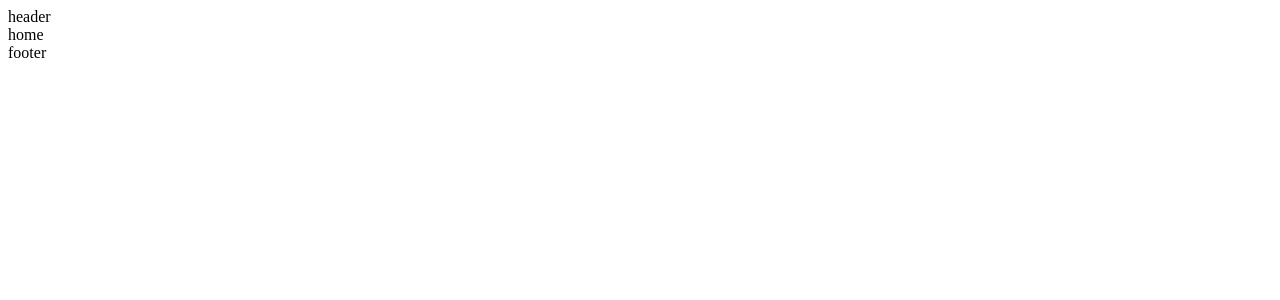
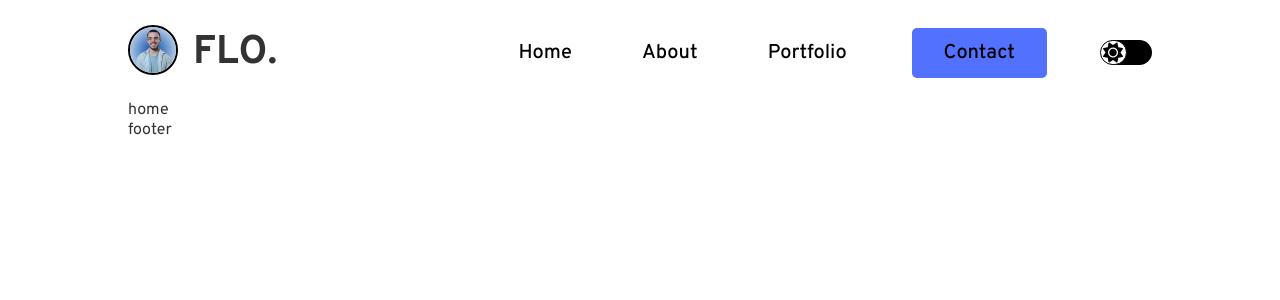
Before and after one commit to FlorianMartinCode/PortfolioV4, a React (Create React App) app: page / in a window 1280 px wide. Shown: the top 300 px of the page. Built offline with nearby package versions, Linux system fonts and the light colour scheme.

Commit message:
Add header + responsive, thème

```diff
--- a/package.json
+++ b/package.json
@@ -3,12 +3,17 @@
   "version": "0.1.0",
   "private": true,
   "dependencies": {
+    "@fortawesome/fontawesome-free": "^6.5.1",
+    "@fortawesome/fontawesome-svg-core": "^6.5.1",
+    "@fortawesome/free-solid-svg-icons": "^6.5.1",
+    "@fortawesome/react-fontawesome": "^0.2.0",
     "@testing-library/jest-dom": "^5.17.0",
     "@testing-library/react": "^13.4.0",
     "@testing-library/user-event": "^13.5.0",
     "ajv": "^8.12.0",
     "react": "^18.2.0",
     "react-dom": "^18.2.0",
+    "react-icons": "^4.12.0",
     "react-router-dom": "^6.21.0",
     "react-scripts": "5.0.1",
     "web-vitals": "^2.1.4"
--- /dev/null
+++ b/src/abstracts/colors/colors.scss
@@ -0,0 +1,3 @@
+$primary-color: #5271ff;
+$secondary-color: #2ecc71;
+$text-color: #333;
--- /dev/null
+++ b/src/base/typographies/typographies.scss
@@ -0,0 +1,27 @@
+@import url('https://fonts.googleapis.com/css2?family=Overpass:wght@300;400;500;600;700;800;900&display=swap');
+
+body{
+    font-family: 'Overpass', sans-serif;
+}
+
+h1 {
+    font-size: 2.5em;
+}
+
+h2 {
+    font-size: 1.8em;
+}
+
+h3 {
+    font-size: 1.6em;
+}
+
+a {
+    text-decoration: none;
+}
+
+@media screen and (max-width: 1024px) {
+    h1 {
+        font-size: 2em;
+    }
+}
--- a/src/components/header/header.jsx
+++ b/src/components/header/header.jsx
@@ -1,11 +1,55 @@
-import React from 'react'
+import React, { useState } from 'react';
+import { NavLink } from 'react-router-dom';
+import { useTheme } from '../../theme/theme';
+import '../../theme/theme.scss';
+import Me from '../../assets/me.png';
 
-function header() {
+function Header() {
+  const { darkTheme, toggleTheme } = useTheme();
+  const [menuOpen, setMenuOpen] = useState(false);
+
+  const handleToggleMenu = () => {
+    setMenuOpen(!menuOpen);
+  };
+
   return (
     <header>
-        header
+      <div className="me">
+        <img src={Me} alt="Photographie de Florian" />
+        <h1>Flo.</h1>
+      </div>
+      <nav className={`nav ${menuOpen ? 'open' : ''}`}>
+        <div className="nav-links">
+          <NavLink to="/" onClick={() => setMenuOpen(false)}>
+            Home
+          </NavLink>
+          <NavLink to="/about" onClick={() => setMenuOpen(false)}>
+            About
+          </NavLink>
+          <NavLink to="/portfolio" onClick={() => setMenuOpen(false)}>
+            Portfolio
+          </NavLink>
+          <NavLink className="nav-contact" to="/contact" onClick={() => setMenuOpen(false)}>
+            Contact
+          </NavLink>
+          <label className="theme-switch">
+            <input
+              name="checkbox"
+              type="checkbox"
+              onChange={toggleTheme}
+              checked={darkTheme}
+            />
+            <span className="toggle">
+              <i className={`fas ${darkTheme ? 'fa-moon' : 'fa-sun'}`}></i>
+            </span>
+          </label>
+        </div>
+        <div className="nav-toggle" onClick={handleToggleMenu}>
+          <i className={`fas ${menuOpen ? 'fa-times' : 'fa-bars'}`}></i>
+        </div>
+      </nav>
     </header>
-  )
+  );
 }
 
-export default header
+export default Header;
--- a/src/components/header/header.scss
+++ b/src/components/header/header.scss
@@ -0,0 +1,197 @@
+@import '../../abstracts/colors/colors.scss';
+
+header {
+    width: 100%;
+    height: 100px;
+    display: flex;
+    justify-content: space-between;
+    align-items: center;
+
+    .me {
+        display: flex;
+        flex-direction: row;
+        align-items: center;
+
+        img {
+            width: 50px;
+            height: 50px;
+            border-radius: 50%;
+            margin-right: 15px;
+        }
+
+        h1 {
+            margin-top: 5px;
+            text-transform: uppercase;
+        }
+    }
+
+    .nav {
+        height: 100%;
+        display: flex;
+        align-items: center;
+
+        .nav-toggle {
+            display: none;
+        }
+
+        .nav-links {
+            display: flex;
+            align-items: center;
+            margin-top: 5px;
+
+            a {
+                font-size: 20px;
+                font-weight: 500;
+                padding: 5px;
+                margin: 0 30px;
+            }
+
+            .nav-contact {
+                background-color: $primary-color;
+                border: $primary-color 2px solid;
+                border-radius: 5px;
+                transition: background-color 0.3s ease;
+                background-image: linear-gradient(to bottom, transparent 0%, transparent 100%);
+                padding: 10px 30px;
+
+                &:hover {
+                    background-color: transparent;
+                }
+            }
+        }
+
+        .theme-switch {
+            position: relative;
+            display: inline-block;
+            width: 50px;
+            height: 24.5px;
+            border: none;
+            background-color: transparent;
+            cursor: pointer;
+            font-size: 25px;
+            margin-left: 25px;
+
+            input {
+                display: none;
+            }
+
+            input:checked + .toggle {
+                background-color: #209cee;
+
+                &::before {
+                    transform: translateX(25px);
+                }
+            }
+
+            .toggle {
+                position: absolute;
+                cursor: pointer;
+                top: 0;
+                left: 0;
+                right: 0;
+                bottom: 0;
+                background-color: #000;
+                transition: .4s;
+                border-radius: 34px;
+
+                &::before {
+                    position: absolute;
+                    content: "";
+                    width: 25px;
+                    height: 23px;
+                    left: -2px;
+                    top: 0;
+                    background-color: #fff;
+                    transition: 0.4s;
+                    border-radius: 50px;
+                    border: #000 1px solid;
+                }
+
+                i {
+                    position: absolute;
+                    top: 50%;
+                    transform: translateY(-50%);
+                    font-size: 20px;
+                    transition: 0.4s;
+                    color: #000;
+                }
+
+                i.fa-sun,
+                i.fa-moon {
+                    width: 20px;
+                    text-align: center;
+                }
+
+                i.fa-sun {
+                    left: 1px;
+                    opacity: 1;
+                }
+
+                i.fa-moon {
+                    left: calc(100% - 20px - 2px);
+                    opacity: 1;
+                }
+            }
+        }
+    }
+
+    @media screen and (max-width: 1024px) {
+        .nav {
+            display: flex;
+            flex-direction: row-reverse;
+            .nav-links {
+            display: none;
+            flex-direction: column;
+            position: absolute;
+            top: 100px;
+            right: 10px;
+            box-shadow: 0 4px 6px rgba(0, 0, 0, 0.1);
+            width: 30%;
+
+            a {
+                padding: 10px;
+                margin: 0;
+                width: 100%;
+                text-align: right;
+                white-space: nowrap;
+                overflow: hidden;
+              }
+
+                .nav-contact {
+                    padding: 10px 15px;
+                }
+
+                .theme-switch {
+                    margin-left: 0;
+                }
+            }
+
+            .nav-toggle {
+            display: block;
+            cursor: pointer;
+            font-size: 20px;
+            margin-left: 25px;
+            margin-top: 7px;
+            }
+
+            &.open {
+                .nav-links {
+                    display: flex;
+                    right: 10vw;
+
+                    a {
+                        padding: 5px 0;
+                    }
+
+                    .nav-contact {
+                        margin-bottom: 10px;
+                    }
+                }
+
+                .theme-switch {
+                    margin: 15px 0 10px 0;
+                }
+            }
+        }
+    }
+}
--- a/src/main.scss
+++ b/src/main.scss
@@ -0,0 +1,15 @@
+@import './components/header/header.scss';
+@import './base/typographies/typographies.scss';
+@import './abstracts/colors/colors.scss';
+
+@import "~@fortawesome/fontawesome-free/css/all.css";
+
+* {
+    margin: 0;
+    padding: 0;
+    box-sizing: border-box;
+}
+
+body {
+    padding: 0 10vw;
+}
--- a/src/router.jsx
+++ b/src/router.jsx
@@ -5,6 +5,7 @@ import Header from './components/header/header';
 import Footer from './components/footer/footer';
 import Home from './pages/home/home';
 import './main.scss';
+import { ThemeProvider } from './theme/theme'
 
 const HeaderFooter = () => (
     <>
@@ -16,6 +17,7 @@ const HeaderFooter = () => (
 
 function Router() {
   return (
+    <ThemeProvider>
       <BrowserRouter>
         <Routes>
           <Route path="/" element={<HeaderFooter />}>
@@ -23,6 +25,7 @@ function Router() {
           </Route>
         </Routes>
       </BrowserRouter>
+    </ThemeProvider>
   );
 }
 
--- /dev/null
+++ b/src/theme/theme.jsx
@@ -0,0 +1,29 @@
+import React, { createContext, useContext, useState, useEffect } from 'react';
+
+const ThemeContext = createContext();
+
+const DARK_THEME_CLASS = 'dark-theme';
+const LIGHT_THEME_CLASS = 'light-theme';
+
+export const useTheme = () => {
+  return useContext(ThemeContext);
+};
+
+export const ThemeProvider = ({ children }) => {
+  const [darkTheme, setDarkTheme] = useState(false);
+
+  const toggleTheme = () => {
+    setDarkTheme(!darkTheme);
+  };
+
+  useEffect(() => {
+    document.body.classList.toggle(DARK_THEME_CLASS, darkTheme);
+    document.body.classList.toggle(LIGHT_THEME_CLASS, !darkTheme);
+  }, [darkTheme]);
+
+  return (
+    <ThemeContext.Provider value={{ darkTheme, toggleTheme }}>
+      {children}
+    </ThemeContext.Provider>
+  );
+};
--- /dev/null
+++ b/src/theme/theme.scss
@@ -0,0 +1,43 @@
+/* Thème sombre */
+.dark-theme {
+    background-color: #333;
+    color: #fff;
+
+    a {
+        color: #fff;
+    }
+
+    header .me img {
+        border: #fff 2px solid;
+    }
+
+    header .nav .nav-contact:hover {
+        border: #fff 2px solid;
+    }
+
+    header .nav .nav-links {
+        background-color: #333;
+    }
+}
+
+/* Thème clair (par défaut) */
+.light-theme {
+    background-color: #fff;
+    color: #333;
+
+    a {
+        color: black;
+    }
+
+    header .me img {
+        border: black 2px solid;
+    }
+
+    header .nav .nav-contact:hover {
+        border: black 2px solid;
+    }
+
+    header .nav .nav-links {
+        background-color: #fff;
+    }
+}
```
Also changed, not shown: src/assets/me.png (added), 1 other file (tests, documents, lock files or other folders). Lines whose indentation alone changed are shown as unchanged.
